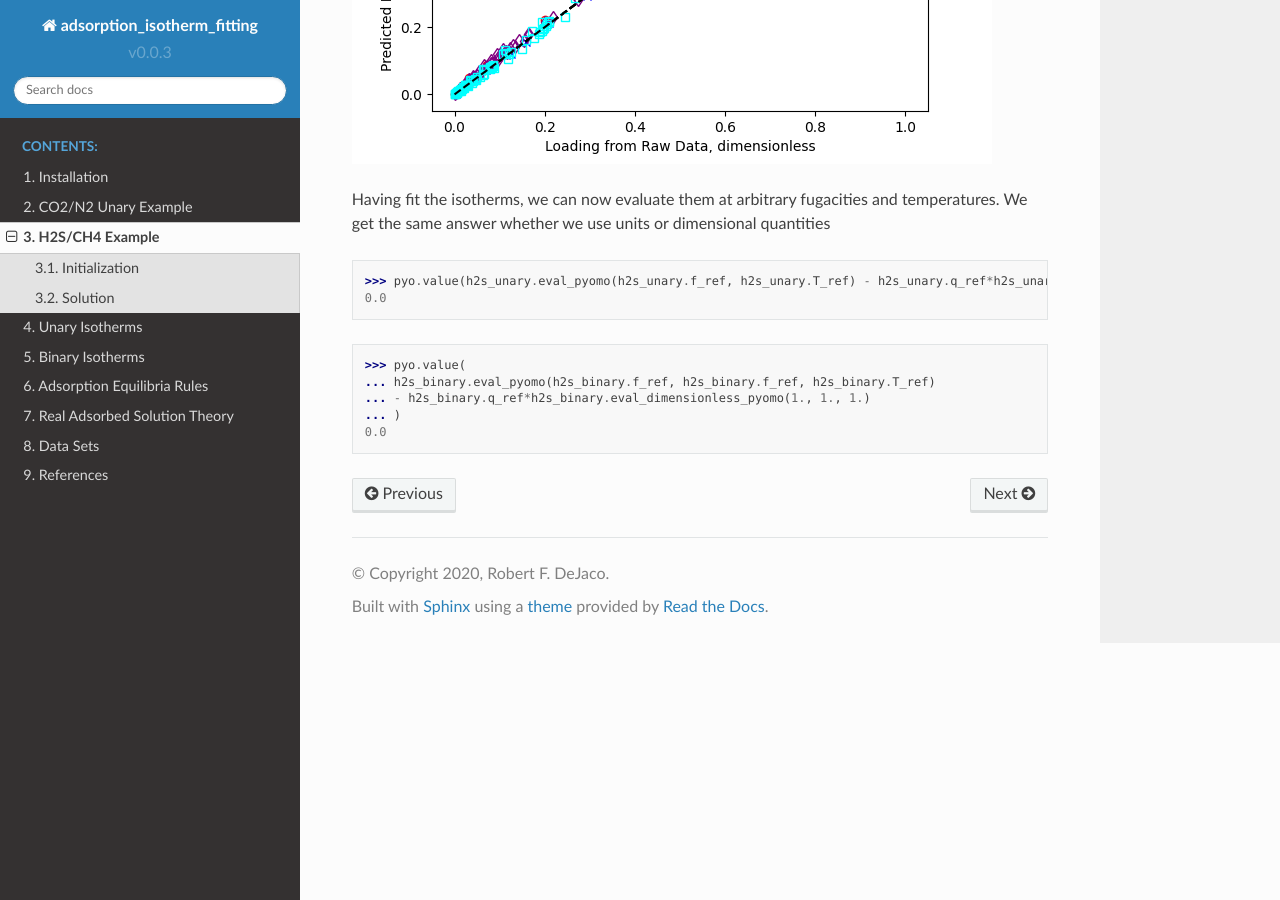
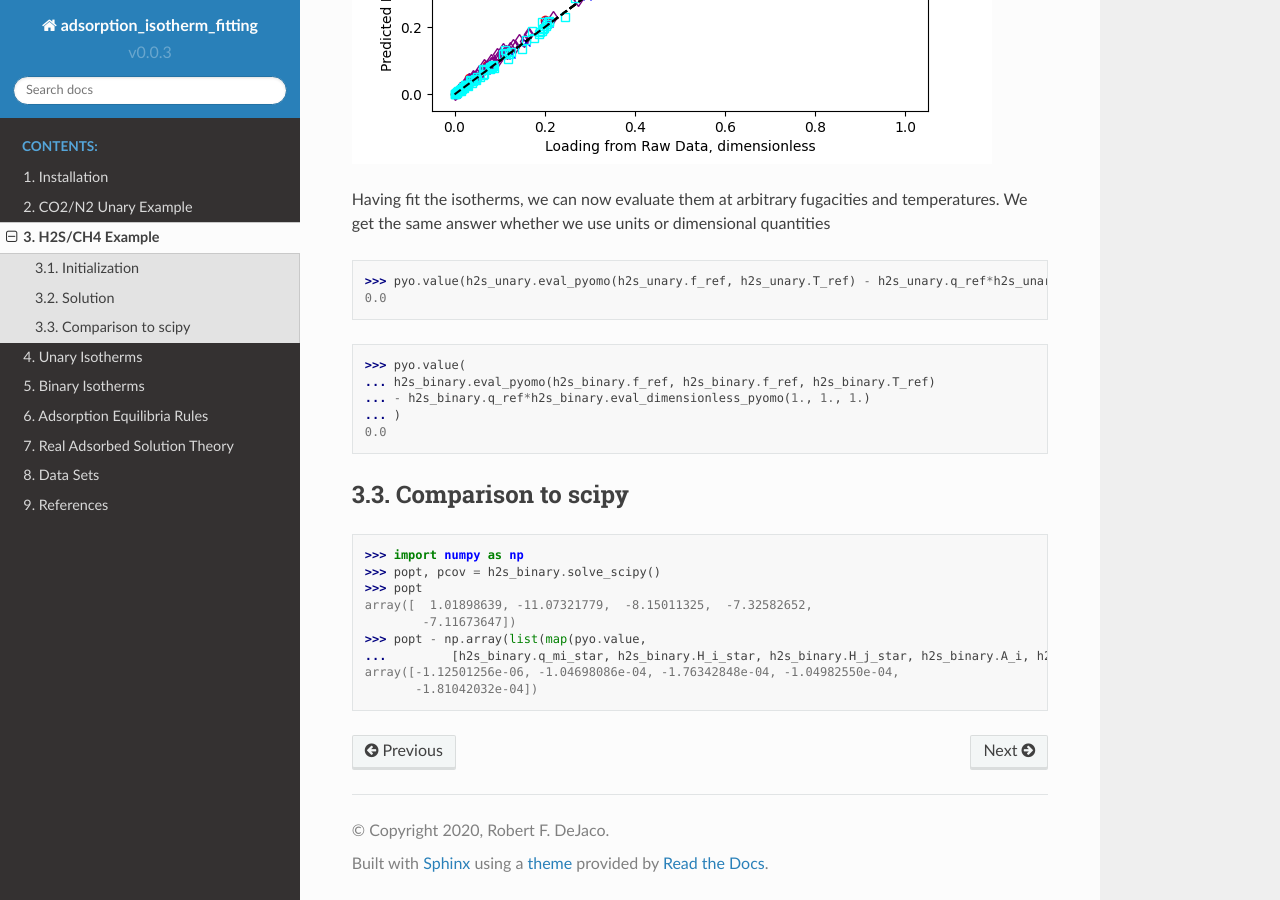
Before and after one commit to dejac001/adsorption_isotherm_fitting, a Sphinx documentation site: the page built from docs/source/h2s_ch4.rst, in a window 1280 px wide and 900 px high, scrolled down 4664 px. Built offline with Sphinx 7.4.7 and the Read the Docs theme 2.0.0, drawn with Linux system fonts in a browser that asks for light colours; cross-references to code outside the pages are shown as plain code.

```diff
--- a/docs/source/h2s_ch4.rst
+++ b/docs/source/h2s_ch4.rst
@@ -211,3 +211,17 @@
 ... - h2s_binary.q_ref*h2s_binary.eval_dimensionless_pyomo(1., 1., 1.)
 ... )
 0.0
+
+
+Comparison to scipy
+-------------------
+
+>>> import numpy as np
+>>> popt, pcov = h2s_binary.solve_scipy()
+>>> popt
+array([  1.01898639, -11.07321779,  -8.15011325,  -7.32582652,
+        -7.11673647])
+>>> popt - np.array(list(map(pyo.value,
+...         [h2s_binary.q_mi_star, h2s_binary.H_i_star, h2s_binary.H_j_star, h2s_binary.A_i, h2s_binary.A_j])))
+array([-1.12501256e-06, -1.04698086e-04, -1.76342848e-04, -1.04982550e-04,
+       -1.81042032e-04])
```
Also changed, not shown: docs/source/co2_n2.rst (+11 -0 lines), 2 other files.
